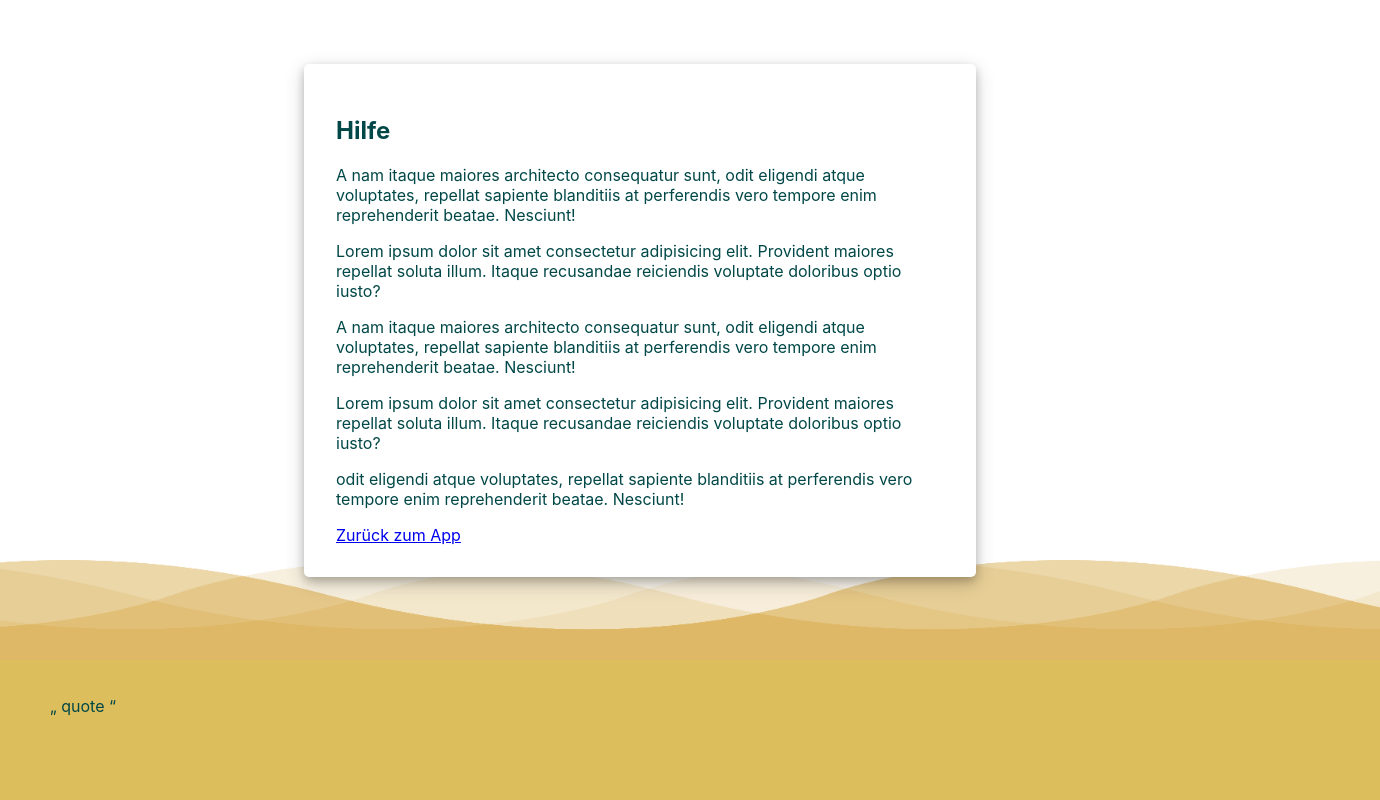
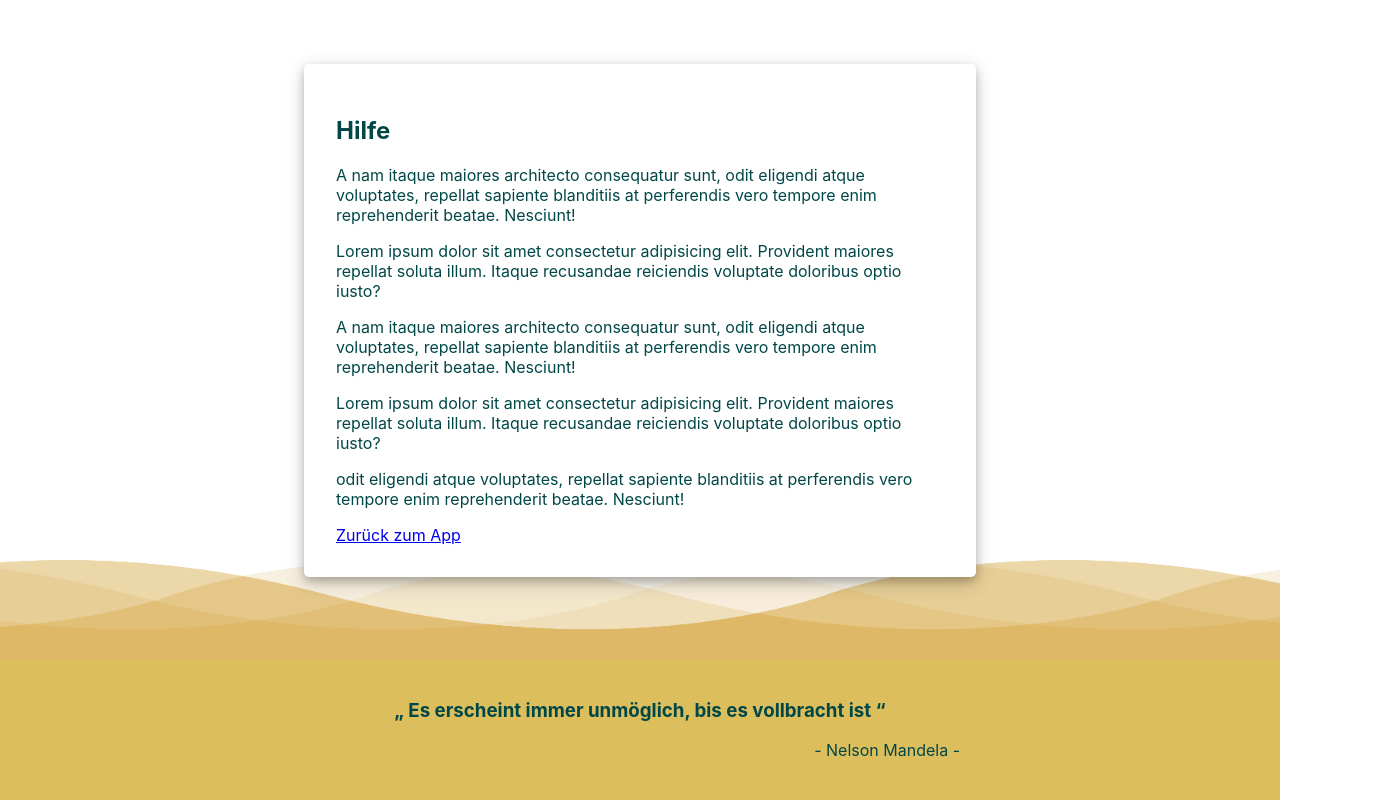
Before and after one commit to BlancaDomingo/todo-app-frontend, a React (Create React App) app: page /todoApp/Hilfe in a window 1280 px wide. Shown: the whole page, 1380 px wide, since content can reach past the window. Built offline with nearby package versions, Linux system fonts and the light colour scheme; no server answers.

Commit message:
mit Quote...

```diff
--- a/src/App.scss
+++ b/src/App.scss
@@ -243,7 +243,7 @@ footer {
 
   background:#ddbe5d;
   min-height: 100px;
-  padding: 20px 50px;
+  padding: 20px 0;
  /*  display: flex;
   justify-content: center;
   align-items: center; */
@@ -305,3 +305,27 @@ footer .wave {
     background-position-x: 1000px;
   }
 }
+
+// Quote.............................................................................
+.quote {
+  max-width: 40em;
+  margin: 0 auto;
+  display: flex;
+  flex-direction: column;
+  justify-content: center;
+  align-items: center;
+}
+.quoteSpan {
+  align-self: flex-end;
+}
+
+/* .quoteSpan {
+  z-index:50;
+  font-size:0.9em;
+  font-weight: bold;
+} */
+.quoteA {
+  color: #ccc;
+  margin-left: 4px;
+  vertical-align: middle;
+}
--- a/src/components/Footer.jsx
+++ b/src/components/Footer.jsx
@@ -6,7 +6,7 @@ export function Footer() {
 
     return (
         <footer>
-            <div className="waves">
+            <div >
                 <div className="wave" id="wave1"></div>
                 <div className="wave" id="wave2"></div>
                 <div className="wave" id="wave3"></div>
--- a/src/components/Quote.jsx
+++ b/src/components/Quote.jsx
@@ -1,18 +1,52 @@
-import React from 'react'
+import React from "react";
+import { useState, useEffect } from 'react';
 
 function Quote() {
-    // funktioniert noch nicht
+    const [quote, setQuote] = useState("");
+    const [author, setAuthor] = useState("");
+  useEffect(() => {
+    const quoteAPI = `http://quotes.rest/qod.json`;
 
-    const newQuote = getNewQuote(); // setTimeout(getNewQuote, 5000)
-    function getNewQuote() {
-        const quote = 'quote';
-        return quote
-    }
-    return (
-        <div>
-            <p>„ {newQuote} “</p>
-        </div>
-    )
+    fetch(quoteAPI)
+      .then((res) => res.json())
+      .then((res) => {
+        console.log(res.contents.quotes[0].quote);
+            setQuote(res.contents.quotes[0].quote)
+            setAuthor(res.contents.quotes[0].author)
+        })
+       .catch(() => {
+        setQuote('Es erscheint immer unmöglich, bis es vollbracht ist')
+        setAuthor('Nelson Mandela')
+
+
+
+      });
+  }, []);
+
+
+  return (
+    <div className="quote">
+      <h3 >„ {quote} “</h3>
+      <span className="quoteSpan">- {author} -</span>
+      {/* <span >
+        <img
+          src="https://theysaidso.com/branding/theysaidso.png"
+          height="20"
+          width="20"
+          alt="theysaidso.com"
+        />
+        <a className="quoteA"
+          href="https://theysaidso.com"
+          title="Powered by quotes from theysaidso.com"
+          target="_blank"
+          rel="noreferrer"
+
+        >
+          They Said So®
+        </a>
+      </span> */}
+    </div>
+  );
 }
 
-export default Quote
+export default Quote;
```
